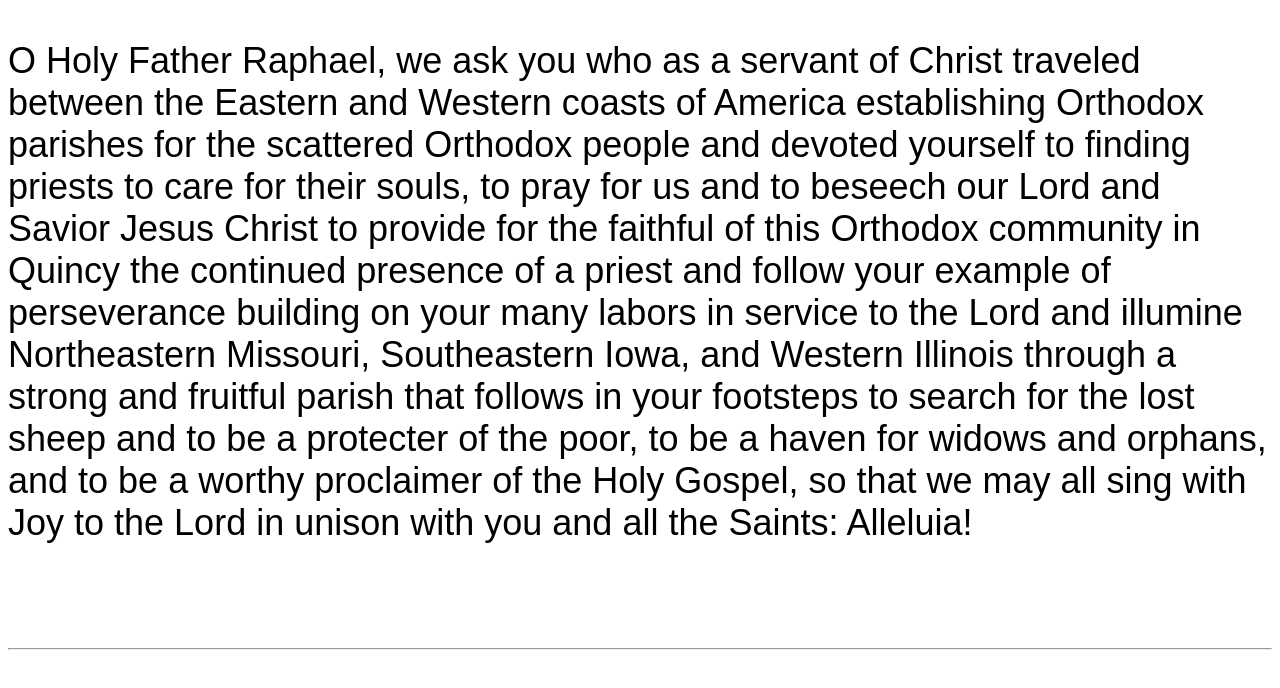
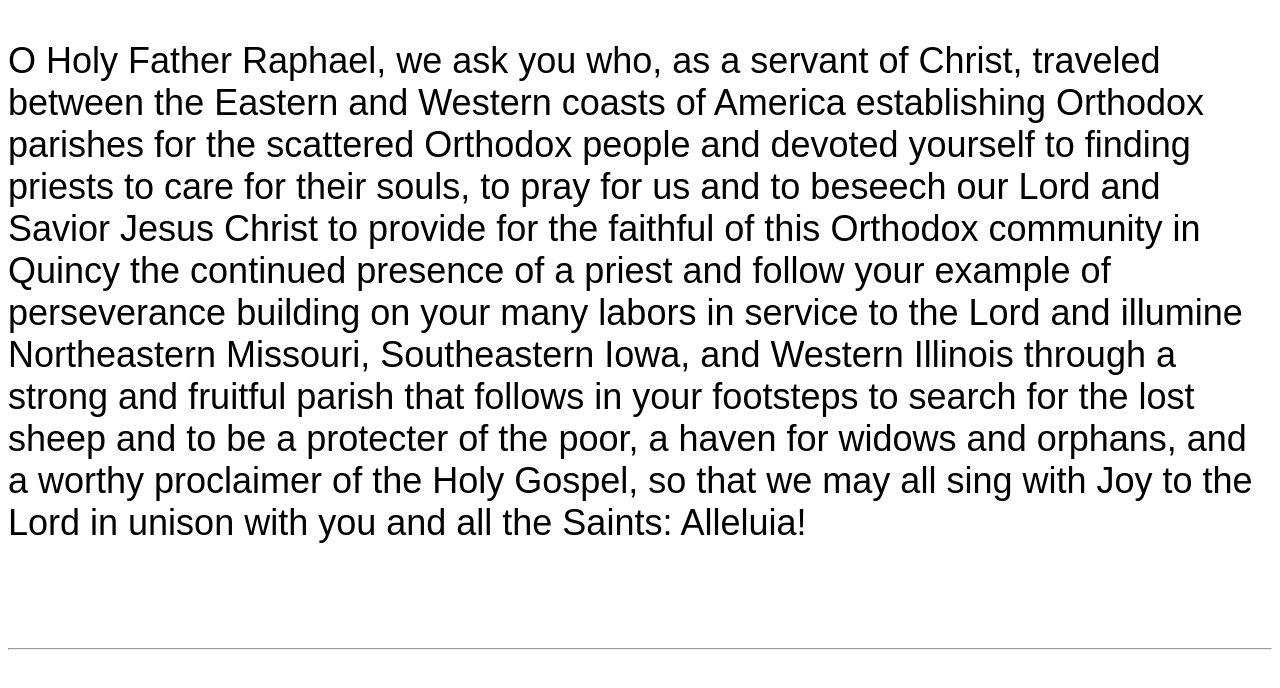
Before and after one commit to ddssite/prayers, a plain HTML site: page Prayer Specific to St Raphael for Quincy Parish.html in a window 1280 px wide. Shown: the part 94-782 px from the top of the page. Drawn offline with Linux system fonts and the light colour scheme.

Commit message:
Refactor HTML structure for St. Raphael prayer
Formatted the prayer text and improved readability.

```diff
--- a/Prayer Specific to St Raphael for Quincy Parish.html
+++ b/Prayer Specific to St Raphael for Quincy Parish.html
@@ -21,7 +21,7 @@ p {
 <b>Specific Prayer to St. Raphael for Quincy Parish</b>
 <br>
 <br>
-O Holy Father Raphael, we ask you who as a servant of Christ traveled between the Eastern and Western coasts of America establishing Orthodox parishes for the scattered Orthodox people and devoted yourself to finding priests to care for their souls, to pray for us and to beseech our Lord and Savior Jesus Christ to provide for the faithful of this Orthodox community in Quincy the continued presence of a priest and follow your example of perseverance building on your many labors in service to the Lord and illumine Northeastern Missouri, Southeastern Iowa, and Western Illinois through a strong and fruitful parish that follows in your footsteps to search for the lost sheep and to be a protecter of the poor, to be a haven for widows and orphans, and to be a worthy proclaimer of the Holy Gospel, so that we may all sing with Joy to the Lord in unison with you and all the Saints: Alleluia!
+O Holy Father Raphael, we ask you who, as a servant of Christ, traveled between the Eastern and Western coasts of America establishing Orthodox parishes for the scattered Orthodox people and devoted yourself to finding priests to care for their souls, to pray for us and to beseech our Lord and Savior Jesus Christ to provide for the faithful of this Orthodox community in Quincy the continued presence of a priest and follow your example of perseverance building on your many labors in service to the Lord and illumine Northeastern Missouri, Southeastern Iowa, and Western Illinois through a strong and fruitful parish that follows in your footsteps to search for the lost sheep and to be a protecter of the poor, a haven for widows and orphans, and a worthy proclaimer of the Holy Gospel, so that we may all sing with Joy to the Lord in unison with you and all the Saints: Alleluia!
 <br>
 
 
```
